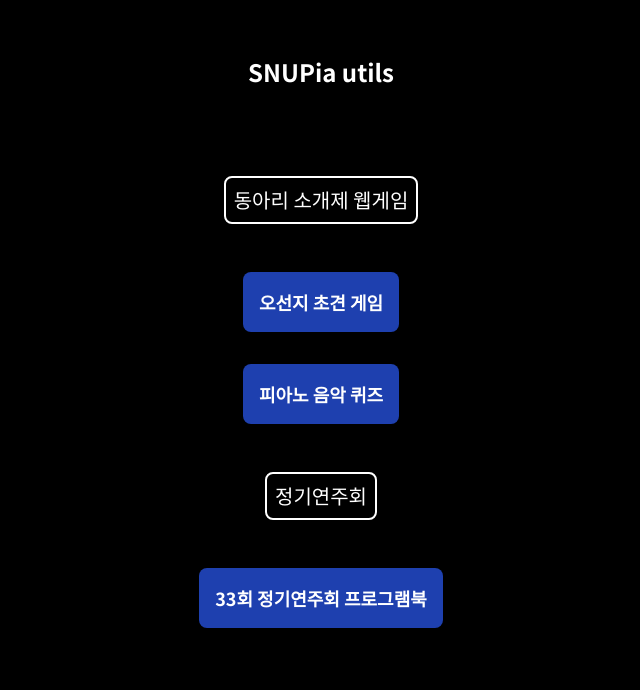
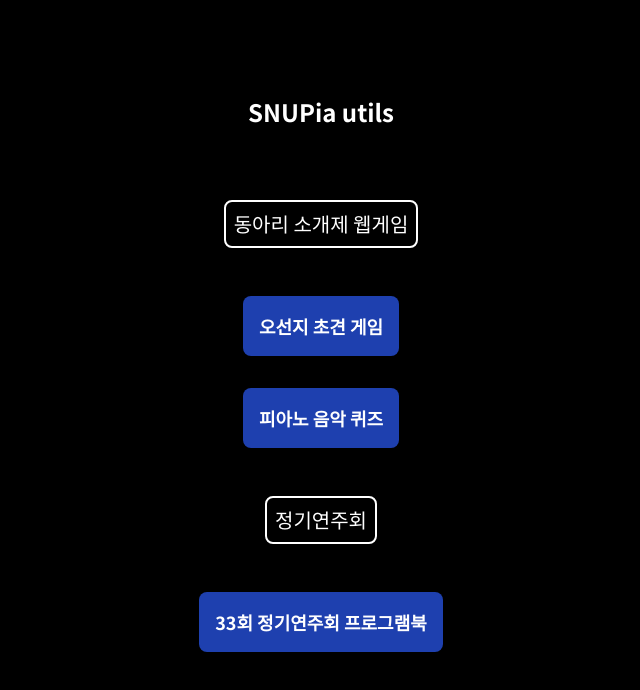
Before and after one commit to Superfish83/snupia_utils, a Next.js app: page / in a window 1280 px wide. Shown: the top 690 px of the page, without its empty margins (319-959 px from the left). Built offline with nearby package versions, Linux system fonts and the light colour scheme.

Commit message:
small ui fix

```diff
--- a/app/page.js
+++ b/app/page.js
@@ -3,7 +3,7 @@ import Link from "next/link";
 export default function Home() {
   return (
     <div className="w-full h-full flex flex-col">
-      <div className="my-14 mx-auto text-2xl font-bold">SNUPia utils</div>
+      <div className="mt-24 mb-10 mx-auto text-2xl font-bold">SNUPia utils</div>
 
       <div className="my-8 mx-auto text-xl p-2 border-2 border-white rounded-lg">
         동아리 소개제 웹게임
```
